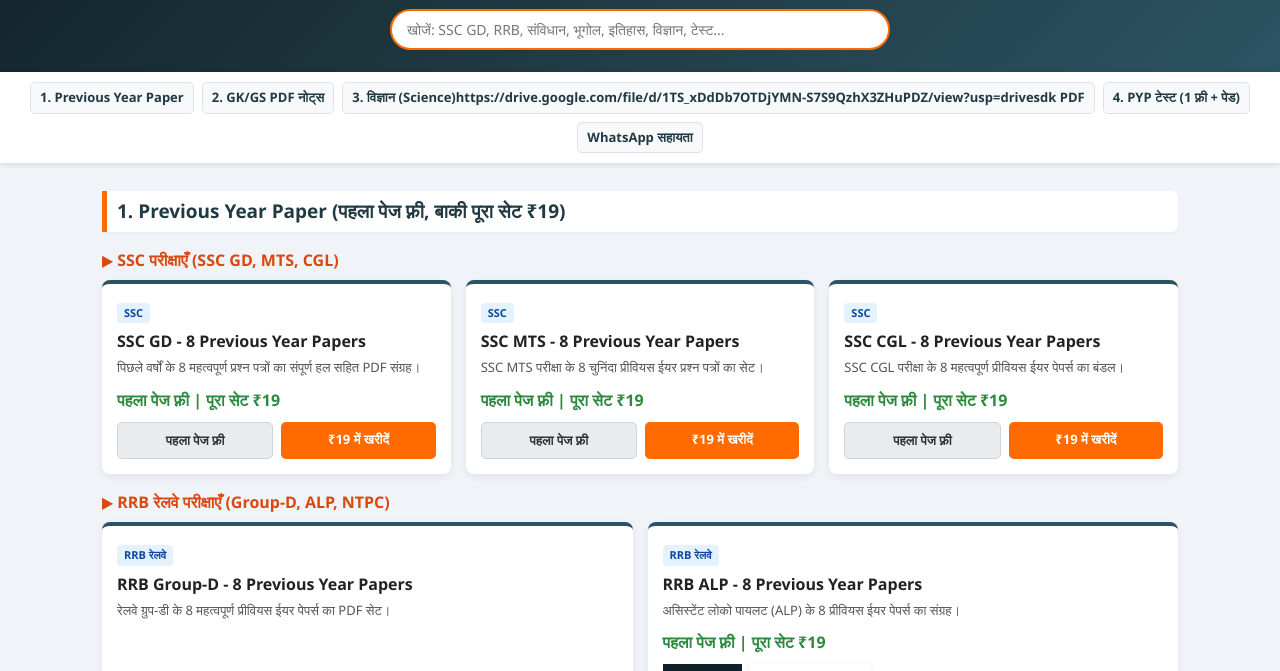
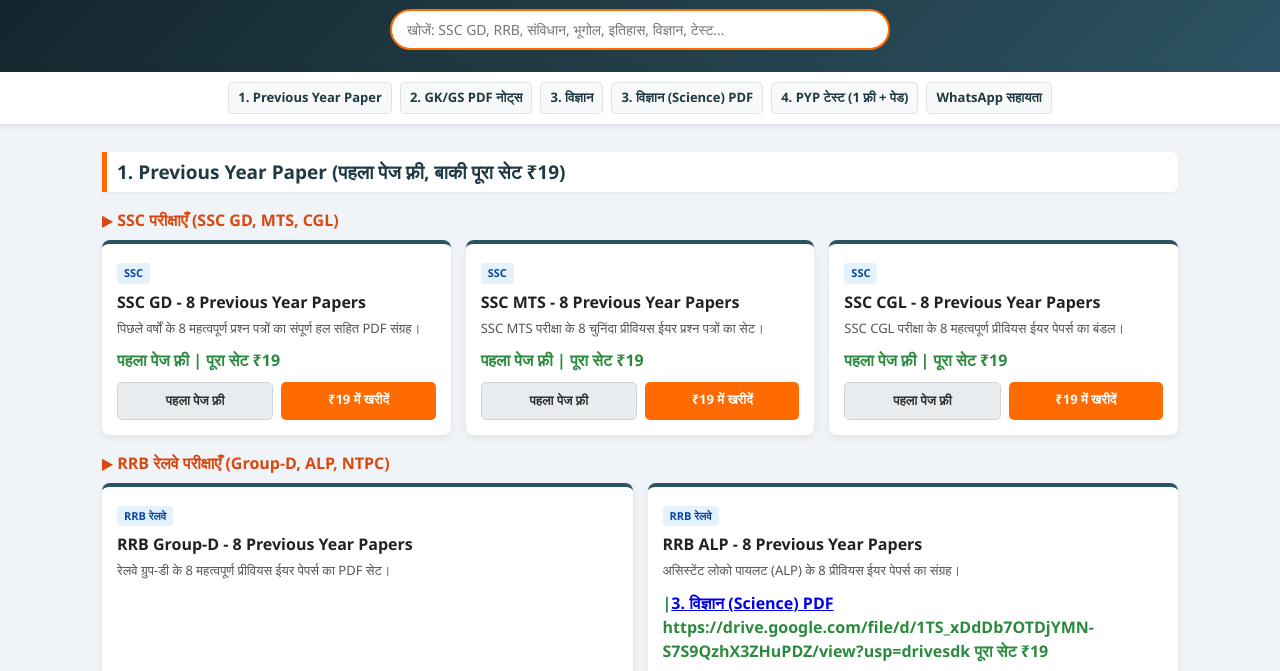
Before and after one commit to vishnu-learning-hub/vishnu-learning-hub.github.io, a plain HTML site: page index.html in a window 1280 px wide. Shown: the part 180-851 px from the top of the page. Drawn offline with Linux system fonts and the light colour scheme.

Commit message:
Fix science PDF link and update pricing display
Updated navigation links for science PDF and price information.

```diff
--- a/index.html
+++ b/index.html
@@ -69,7 +69,8 @@
 <div class="nav-bar">
     <a href="#pyp">1. Previous Year Paper</a>
     <a href="#gk-pdf">2. GK/GS PDF नोट्स</a>
-    <a href="#science-pdf">3. विज्ञान (Science)https://drive.google.com/file/d/1TS_xDdDb7OTDjYMN-S7S9QzhX3ZHuPDZ/view?usp=drivesdk PDF</a>
+    <a href="#science-pdf">3. विज्ञान <a href="#science-pdf">3. विज्ञान (Science) PDF</a>
+
     <a href="#pyp-test">4. PYP टेस्ट (1 फ़्री + पेड)</a>
     <a href="#contact">WhatsApp सहायता</a>
 </div>
@@ -150,7 +151,8 @@
                 <p>असिस्टेंट लोको पायलट (ALP) के 8 प्रीवियस ईयर पेपर्स का संग्रह।</p>
             </div>
             <div>
-                <div class="price">पहला पेज फ़्री | पूरा सेट ₹19</div>
+                <div class="price">|<a href="#science-pdf">3. विज्ञान (Science) PDF</a>
+https://drive.google.com/file/d/1TS_xDdDb7OTDjYMN-S7S9QzhX3ZHuPDZ/view?usp=drivesdk पूरा सेट ₹19</div>
                 <div class="btn-group">
     <!DOCTYPE html>
 <html lang="hi">
```
